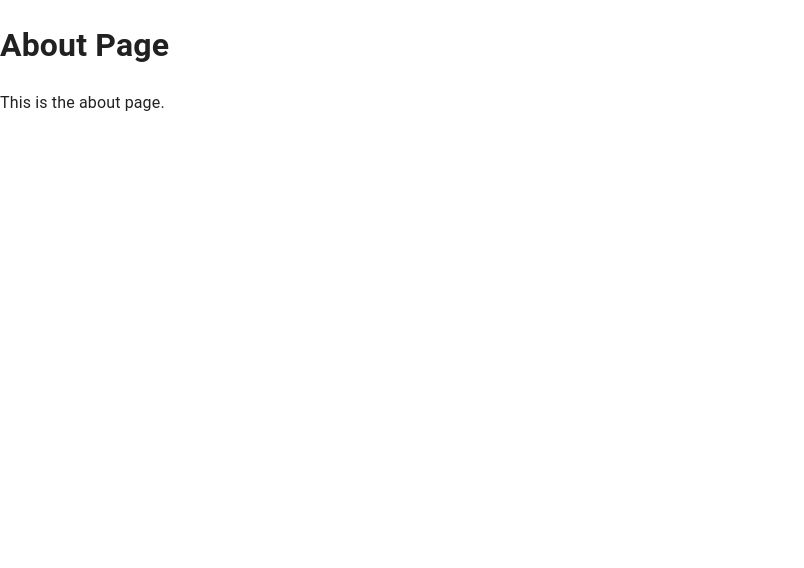
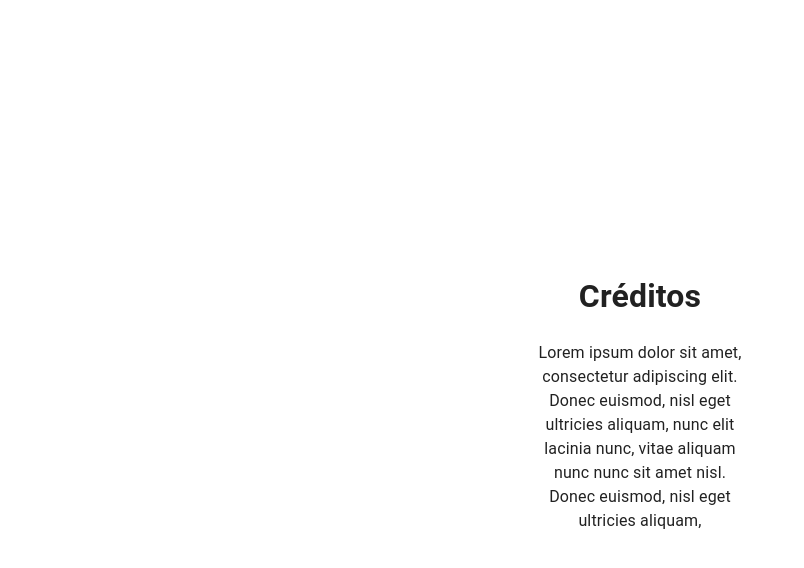
Before and after one commit to cristiancll/qrpay-fe, a React (Create React App) app: page /about in a window 1280 px wide. Shown: the top 568 px of the page, without its empty margins (0-804 px from the left). Built offline with nearby package versions, Linux system fonts and the light colour scheme.

Commit message:
About page and some minor fixes

```diff
--- a/src/components/BottomBar.jsx
+++ b/src/components/BottomBar.jsx
@@ -1,5 +1,5 @@
 import {BottomNavigation, BottomNavigationAction} from "@mui/material";
-import React, {useState} from 'react';
+import React, {useState, useEffect} from 'react';
 import SupervisorAccountIcon from '@mui/icons-material/SupervisorAccount';
 import AdminPanelSettingsIcon from '@mui/icons-material/AdminPanelSettings';
 import PersonIcon from '@mui/icons-material/Person';
@@ -12,8 +12,12 @@ const BottomBar = () => {
     const auth = useAuthentication()
     const location = useLocation()
     const navigate = useNavigate()
-    const path = location.pathname.slice(1)
-    const [value, setValue] = useState(path);
+    const [value, setValue] = useState(location.pathname.slice(1));
+    useEffect(() => {
+        setValue(location.pathname.slice(1))
+    }, [location]);
+
+
     const handleChange = (event, newValue) => {
         setValue(newValue);
         navigate("/" + newValue)
--- a/src/components/CenterContainer.jsx
+++ b/src/components/CenterContainer.jsx
@@ -2,9 +2,10 @@ import React from 'react';
 import Box from "@mui/material/Box";
 import Grid from "@mui/material/Unstable_Grid2";
 
-const CenterContainer = ({ children }) => {
+const CenterContainer = ({ middle = false, children }) => {
+    const css = middle ? { height: "100vh" } : {};
     return (
-        <Grid container justifyContent="center" alignItems="center" style={{ height: "100vh" }}>
+        <Grid container justifyContent="center" alignItems="center" style={css} >
             <Grid xs={9} md={2} >
                 <Box textAlign="center">
                     { children }
--- a/src/components/OptionsColumn.jsx
+++ b/src/components/OptionsColumn.jsx
@@ -2,12 +2,12 @@ import {Grid} from "@mui/material";
 import React from 'react';
 import CenterContainer from "./CenterContainer.jsx";
 
-const OptionsColumn = ({children}) => {
+const OptionsColumn = ({middle = false, children}) => {
     if (!children) {
         return null
     }
     return (
-        <CenterContainer>
+        <CenterContainer middle={middle}>
             <Grid
                 container
                 justifyContent="center"
--- a/src/components/TopBar.jsx
+++ b/src/components/TopBar.jsx
@@ -10,7 +10,7 @@ import MenuItem from '@mui/material/MenuItem';
 import Menu from '@mui/material/Menu';
 import {useNavigate} from "react-router-dom";
 import {useAuthentication} from "../providers/AuthProvider.jsx";
-
+import QrCode2Icon from "@mui/icons-material/QrCode2";
 const TopBar = () => {
     const auth = useAuthentication()
     const navigate = useNavigate()
@@ -25,7 +25,8 @@ const TopBar = () => {
         <Box sx={{flexGrow: 1, width: "100%"}}>
             <AppBar position="static">
                 <Toolbar>
-                    <Typography variant="h6" component="div" sx={{flexGrow: 1}}>
+                    <QrCode2Icon sx={{fontSize: "3rem"}}/>
+                    <Typography variant="h6" component="div" sx={{flexGrow: 1, fontSize: "2rem", marginLeft: "10px"}}>
                         QR Pay
                     </Typography>
                     <IconButton
@@ -54,6 +55,7 @@ const TopBar = () => {
                         onClose={() => setAnchorEl(null)}
                     >
                         <MenuItem onClick={() => handleNavigate("/user")}>Minha Conta</MenuItem>
+                        <MenuItem onClick={() => handleNavigate("/about")}>Sobre</MenuItem>
                         <MenuItem onClick={() => handleNavigate("/logout")}>Sair</MenuItem>
                     </Menu>
                 </Toolbar>
--- a/src/pages/AboutPage.jsx
+++ b/src/pages/AboutPage.jsx
@@ -1,12 +1,14 @@
 import React from 'react';
+import CenterContainer from "../components/CenterContainer.jsx";
 
 const AboutPage = () => {
     return (
-        <div>
-            <h1>About Page</h1>
-            <p>This is the about page.</p>
-
-        </div>
+        <CenterContainer middle>
+            <h1>Créditos</h1>
+            <p>Lorem ipsum dolor sit amet, consectetur adipiscing elit. Donec euismod, nisl eget ultricies aliquam, nunc
+                elit lacinia nunc, vitae aliquam nunc nunc sit amet nisl. Donec euismod, nisl eget ultricies aliquam,
+            </p>
+        </CenterContainer>
     );
 };
 
--- a/src/pages/LoginPage.jsx
+++ b/src/pages/LoginPage.jsx
@@ -81,7 +81,7 @@ const LoginPage = () => {
     }
 
     return (
-        <OptionsColumn>
+        <OptionsColumn middle>
             <PageHeader
                 text="Login"
             />
--- a/src/pages/RegisterPage.jsx
+++ b/src/pages/RegisterPage.jsx
@@ -101,7 +101,7 @@ const RegisterPage = () => {
     }
 
     return (
-        <OptionsColumn>
+        <OptionsColumn middle>
             <PageHeader
                 text="Cadastro"
                 variant="h2"
--- a/src/pages/ResetPasswordPage.jsx
+++ b/src/pages/ResetPasswordPage.jsx
@@ -63,7 +63,7 @@ const ResetPasswordPage = () => {
     }
 
     return (
-        <OptionsColumn>
+        <OptionsColumn middle>
             <PageHeader
                 text="Recuperar Senha"
                 variant="h3"
--- a/src/pages/home/UserPage.jsx
+++ b/src/pages/home/UserPage.jsx
@@ -35,15 +35,15 @@ const UserPage = () => {
     const validateInputs = () => {
         let ok = true;
         const update = form;
-        if (form.name.value === "") {
+        if (!form.name.value || form.name.value === "") {
             update.name.error = Error.MANDATORY_FIELD;
             ok = false;
         }
-        if (form.phone.value === "") {
+        if (!form.email.value || form.phone.value === "") {
             update.phone.error = Error.MANDATORY_FIELD;
             ok = false;
         }
-        if (form.email.value === "") {
+        if (!form.email.value || form.email.value === "") {
             update.email.error = Error.MANDATORY_FIELD;
             ok = false;
         }
```
